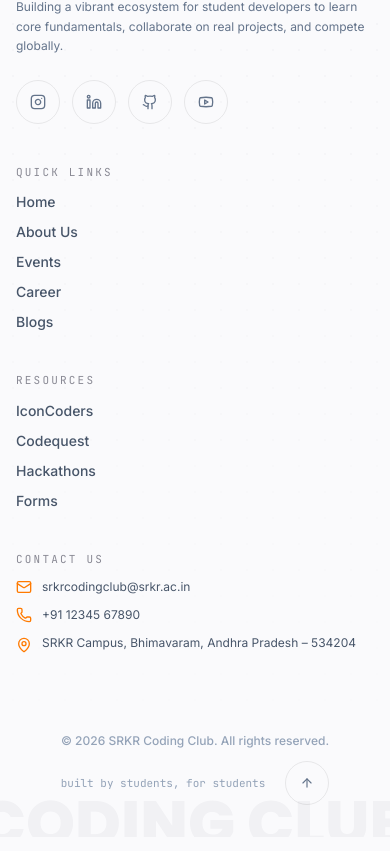
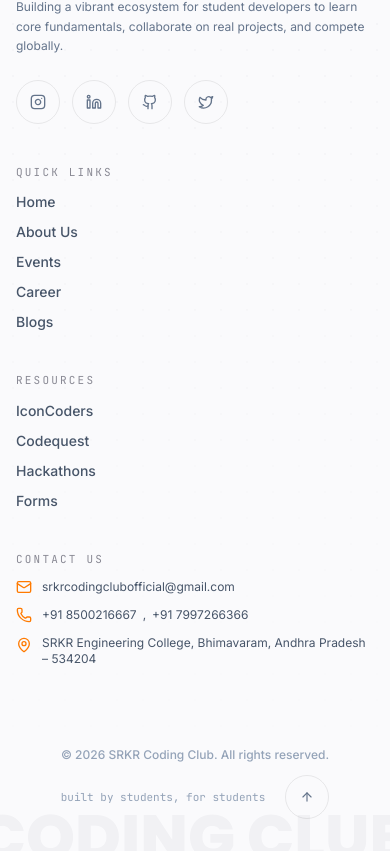
Before and after one commit to Srkr-Coding-Club/SRKRCC-Main_APPLICATION_FRONTEND, a Next.js app: page / in a window 390 px wide. Shown: the part 7214-8065 px from the top of the page. Built offline with nearby package versions, Linux system fonts and the light colour scheme; no server answers.

Commit message:
feat: add responsive Footer component with social links, navigation, and contact info

```diff
--- a/src/components/Footer.tsx
+++ b/src/components/Footer.tsx
@@ -4,14 +4,14 @@ import React from 'react';
 import Link from 'next/link';
 import { usePathname } from 'next/navigation';
 import { motion } from 'framer-motion';
-import { Mail, Phone, MapPin, Instagram, Linkedin, Github, Youtube, ArrowUp } from 'lucide-react';
+import { Mail, Phone, MapPin, Instagram, Linkedin, Github, Twitter, ArrowUp } from 'lucide-react';
 import BrainLogo from './BrainLogo';
 
 const SOCIALS = [
-  { icon: Instagram, href: 'https://instagram.com', label: 'Instagram' },
-  { icon: Linkedin, href: 'https://linkedin.com', label: 'LinkedIn' },
-  { icon: Github, href: 'https://github.com', label: 'GitHub' },
-  { icon: Youtube, href: 'https://youtube.com', label: 'YouTube' },
+  { icon: Instagram, href: 'https://instagram.com/srkr_coding_club', label: 'Instagram' },
+  { icon: Linkedin, href: 'https://www.linkedin.com/in/srkr-coding-club-549799293', label: 'LinkedIn' },
+  { icon: Github, href: 'https://github.com/Srkr-Coding-Club', label: 'GitHub' },
+  { icon: Twitter, href: 'https://twitter.com/srkrcodingclub', label: 'Twitter' },
 ];
 
 const QUICK_LINKS = [
@@ -143,15 +143,28 @@ export default function Footer() {
               <ul className="space-y-3 text-xs text-slate-600 dark:text-slate-400">
                 <li className="flex items-center gap-2.5">
                   <Mail className="w-4 h-4 text-[#FF7A00] flex-shrink-0" />
-                  <span className="break-all">srkrcodingclub@srkr.ac.in</span>
+                  <a
+                    href="mailto:srkrcodingclubofficial@gmail.com"
+                    className="break-all hover:text-[#FF7A00] transition-colors"
+                  >
+                    srkrcodingclubofficial@gmail.com
+                  </a>
                 </li>
                 <li className="flex items-center gap-2.5">
                   <Phone className="w-4 h-4 text-[#FF7A00] flex-shrink-0" />
-                  <span>+91 12345 67890</span>
+                  <div className="flex flex-wrap items-center gap-x-1.5">
+                    <a href="tel:+918500216667" className="hover:text-[#FF7A00] transition-colors">
+                      +91 8500216667
+                    </a>
+                    <span>,</span>
+                    <a href="tel:+917997266366" className="hover:text-[#FF7A00] transition-colors">
+                      +91 7997266366
+                    </a>
+                  </div>
                 </li>
                 <li className="flex items-start gap-2.5">
                   <MapPin className="w-4 h-4 text-[#FF7A00] flex-shrink-0 mt-0.5" />
-                  <span>SRKR Campus, Bhimavaram, Andhra Pradesh &ndash; 534204</span>
+                  <span>SRKR Engineering College, Bhimavaram, Andhra Pradesh &ndash; 534204</span>
                 </li>
               </ul>
             </div>
```
